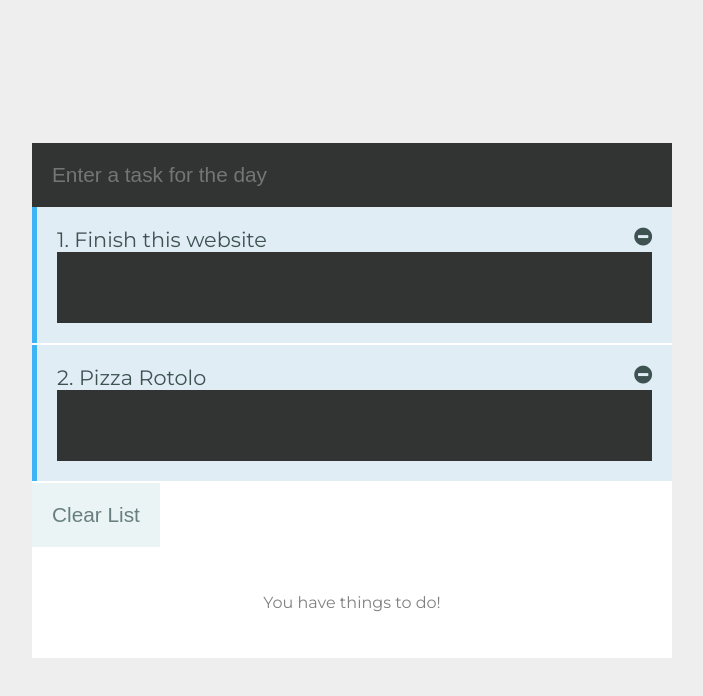
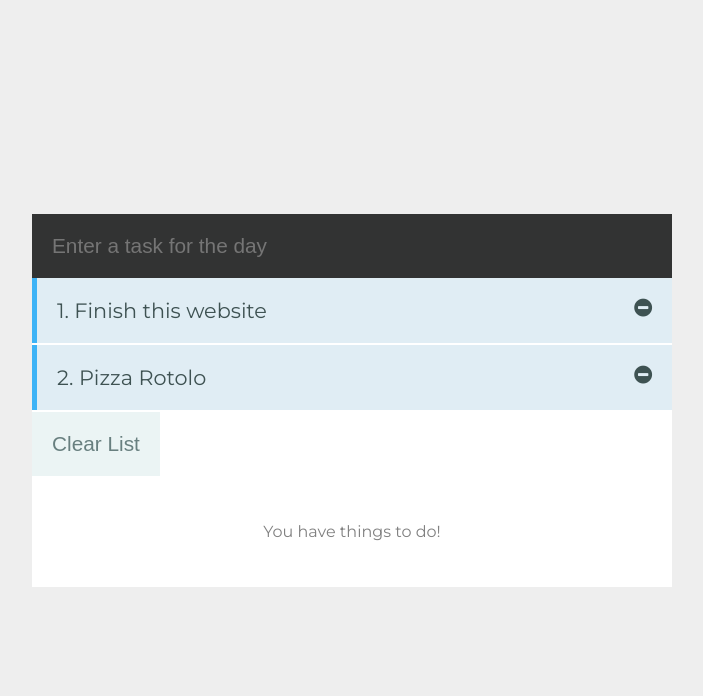
Before and after one commit to SvenOtt/Vue.Js-ToDo-List, a Vue app: page / in a window 1280 px wide. Shown: the top 696 px of the page, without its empty margins (288-991 px from the left). Built offline with nearby package versions, Linux system fonts and the light colour scheme.

Commit message:
- diesmal richtige Reihenfolge und wiederholbar, als nächstes für einzelne Arrays zuweisen und CSS so implementieren, dass nicht alles verschoben wird

```diff
--- a/src/components/ToDo.vue
+++ b/src/components/ToDo.vue
@@ -2,7 +2,7 @@
   <div class="hello">
   <div class="holder">
     <form @submit.prevent="addToArray(todo)">
-      <input type="text" placeholder="Enter a task for the day" v-model="todo" v-validate="'min:3'" name="todo">
+      <input id="taskbox" type="text" placeholder="Enter a task for the day" v-model="todo" v-validate="'min:3'" name="todo">
       <transition name="alert-in">
 
       <p class="alert" v-if="errors.has('todo')">{{errors.first('todo')}}</p>
@@ -11,11 +11,12 @@
    </form>
 
    <ul>
-      <li v-for="(tro, index) in todos" v-bind:key='index'>
+      <li v-on:mouseover="clickToEdit = true"
+      v-on:mouseleave="clickToEdit = false" v-for="(tro, index) in todos" v-bind:key='index'>
        {{ index + 1 }}. {{ tro }}
          <i  class = "fa fa-minus-circle" v-on:click="remove(index)">
         </i>
-      <input id="edit" type="text" v-on:mouseover="clickToEdit = false" v-show="clickToEdit" >
+      <input id="edit" type="text" v-show="clickToEdit" >
 
       </li>
 
@@ -40,7 +41,7 @@ export default {
   data() {
     return {
 
-      clickToEdit: true,
+      clickToEdit: false,
       todo: '',
       todos: ["Finish this website", "Pizza Rotolo"],
 
@@ -98,7 +99,7 @@ export default {
     margin-top: -20px;
   }
 
-  input {
+  #taskbox {
     width: calc(100% - 40px);
     border: 0;
     padding: 20px;
@@ -139,6 +140,17 @@ export default {
     color: #3E5252;
   }
 
+  #edit
+  {
+    margin: 0;
+    padding: 0;
+    font-size: 1.3em;
+    background-color: #E0EDF4;
+
+    margin-bottom: 2px;
+    color: #3E5252;
+  }
+
   p {
     text-align:center;
     padding: 30px 0;
```
